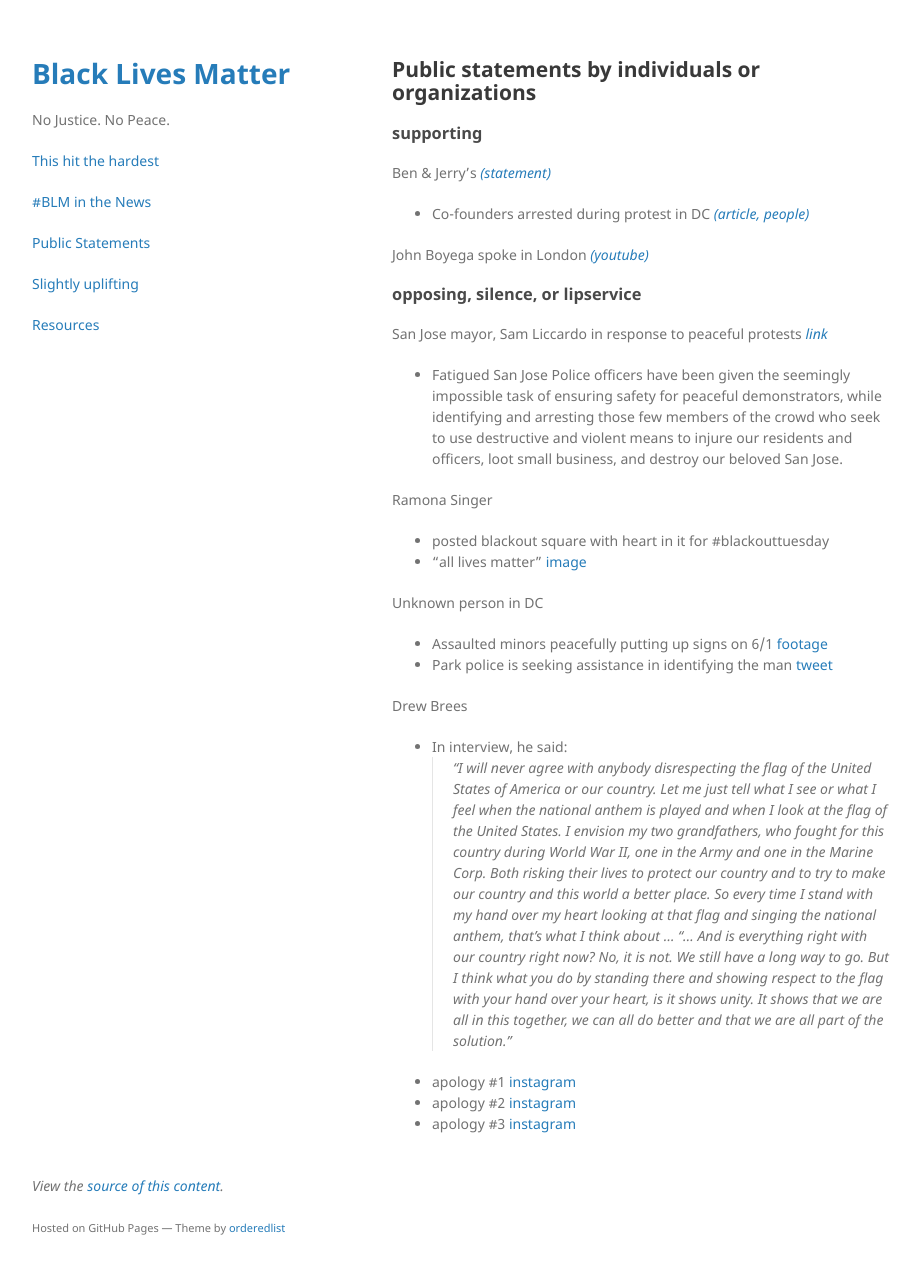
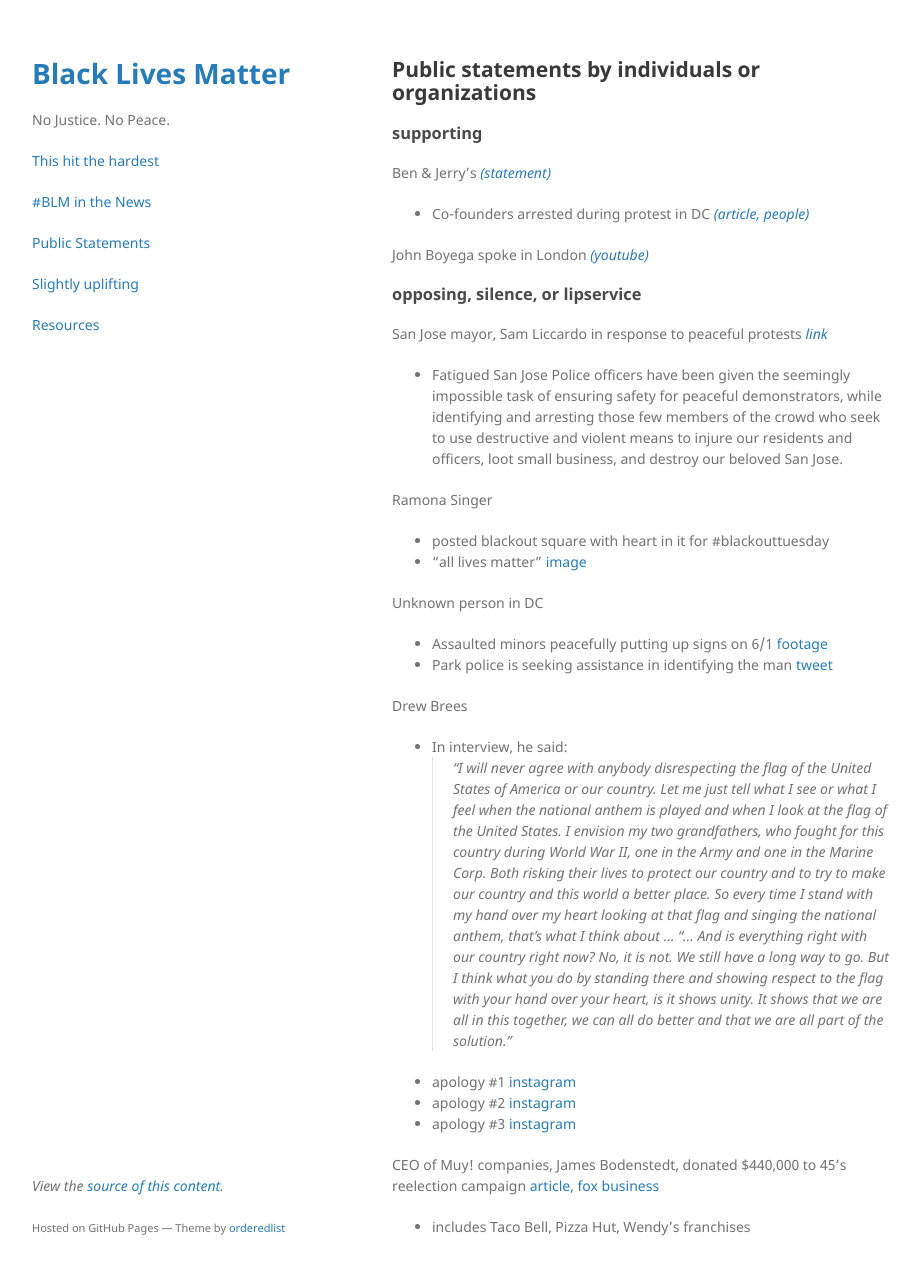
Before and after one commit to nojusticenopeace/nojusticenopeace.github.io, a Jekyll site: the page built from statements.md, in a window 1280 px wide and 1307 px high. Shown: the top 1275 px of the window, without its empty margins (178-1099 px from the left). Built offline with Jekyll 4.4.1, drawn with Linux system fonts in a browser that asks for light colours.

Commit message:
Update statements.md

```diff
--- a/statements.md
+++ b/statements.md
@@ -31,3 +31,6 @@ Drew Brees
 - apology #1 [instagram](https://www.instagram.com/p/CA-aQwGnILy/)
 - apology #2 [instagram](https://www.instagram.com/p/CBA1P3gHpT_/)
 - apology #3 [instagram](https://www.instagram.com/p/CBCIljGngKI/)
+
+CEO of Muy! companies, James Bodenstedt, donated $440,000 to 45's reelection campaign [article, fox business](https://www.foxbusiness.com/politics/wendys-james-bodenstedt-400k-trump)
+- includes Taco Bell, Pizza Hut, Wendy's franchises
```
